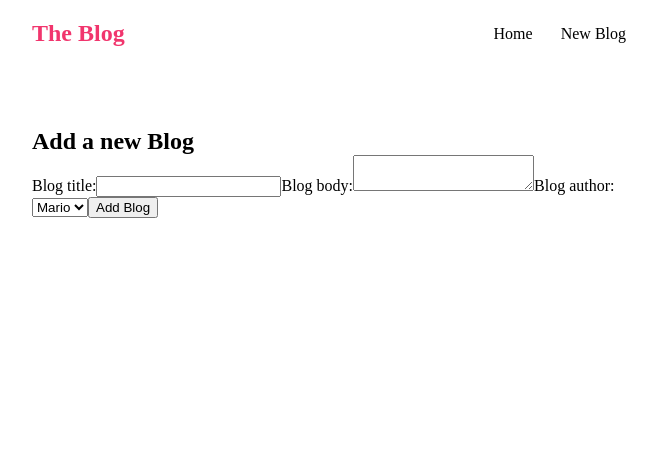
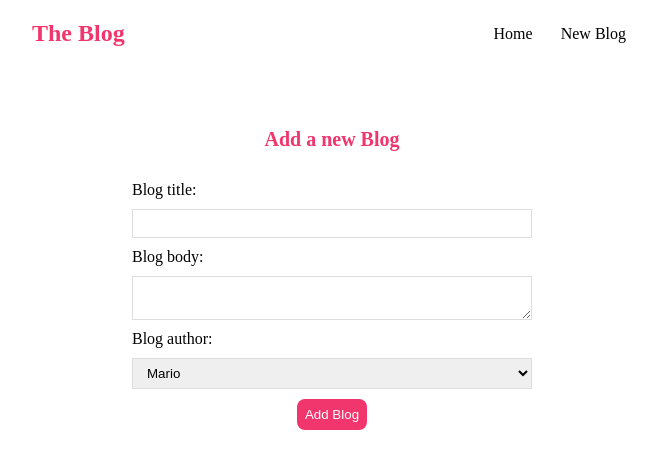
Before and after one commit to bekasturua/Blog-React, a React (Create React App) app: page /create in a window 1280 px wide. Shown: the top 468 px of the page, without its empty margins (308-965 px from the left). Built offline with nearby package versions, Linux system fonts and the light colour scheme.

Commit message:
add styles

```diff
--- a/src/index.css
+++ b/src/index.css
@@ -76,3 +76,42 @@
   border-radius: 8px;
   cursor: pointer;
 } */
+
+/* C\create new blog form */
+
+.create {
+  max-width: 400px;
+  margin: 0 auto;
+  text-align: center;
+}
+
+.create label {
+  text-align: left;
+  display: block;
+}
+
+.create h2 {
+  font-size: 20px;
+  color: #f1356d;
+  margin-bottom: 30px;
+}
+
+.create input,
+.create textarea,
+.create select {
+  width: 100%;
+  padding: 6px 10px;
+  margin: 10px 0;
+  border: 1px solid #ddd;
+  box-sizing: border-box;
+  display: block;
+}
+
+.create button {
+  background: #f1356d;
+  color: #fff;
+  border: 0;
+  padding: 8px;
+  border-radius: 8px;
+  cursor: pointer;
+}
```
